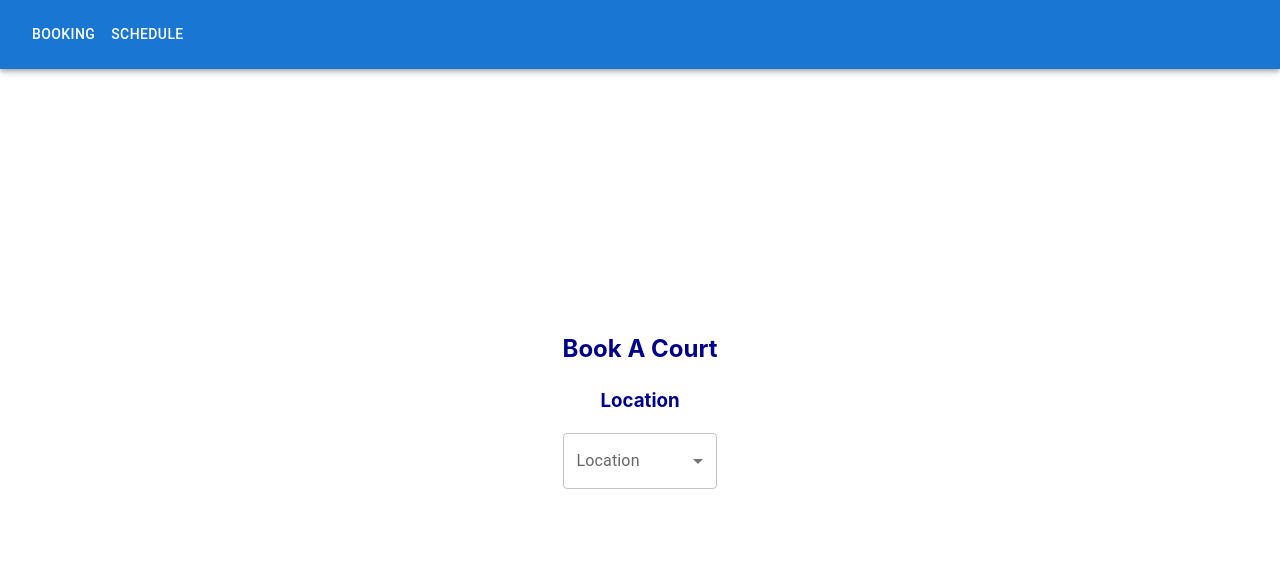
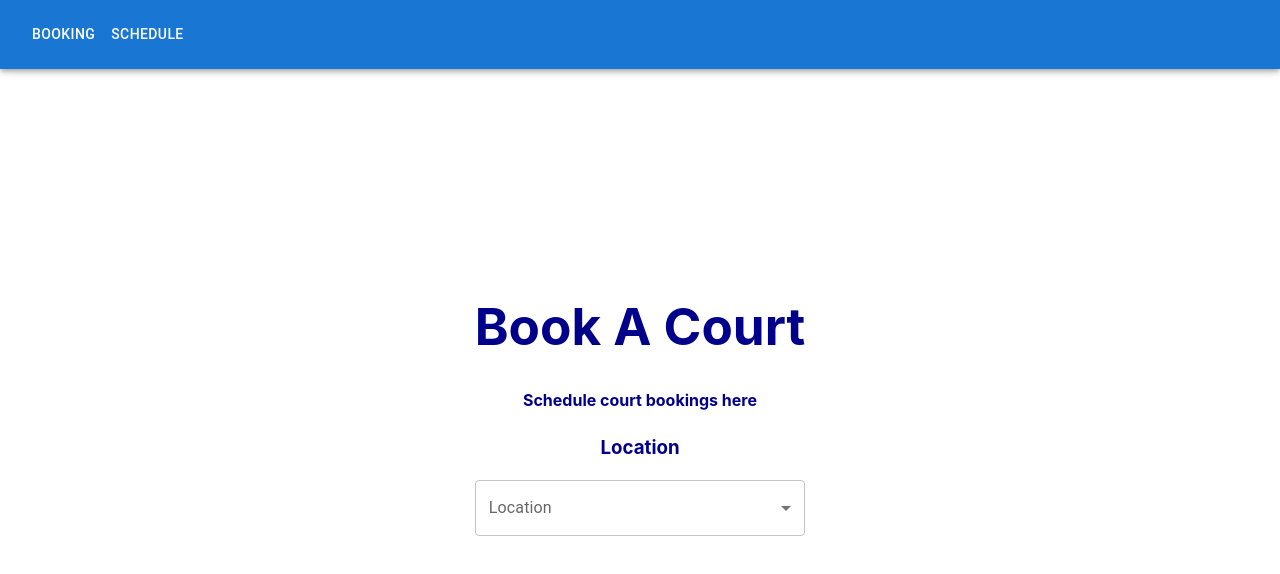
Before and after one commit to Alex-Cartwright/tennis-bot, a React (Vite) app: page /booking in a window 1280 px wide. Shown: the top 574 px of the page. Built offline with nearby package versions, Linux system fonts and the light colour scheme.

Commit message:
add content layout structure

```diff
--- /dev/null
+++ b/src/components/Header/Header.tsx
@@ -0,0 +1,15 @@
+import { Box } from "@mui/material"
+
+type HeaderProps = {
+  title: string
+  subtitle: string
+}
+
+export const Header = ({ title, subtitle }: HeaderProps) => {
+  return (
+    <Box>
+      <h1>{title}</h1>
+      <h4>{subtitle}</h4>
+    </Box>
+  )
+}
--- /dev/null
+++ b/src/components/Header/index.ts
@@ -0,0 +1 @@
+export * from './Header'
--- /dev/null
+++ b/src/components/Layout/ContentLayout.tsx
@@ -0,0 +1,17 @@
+import { Box } from "@mui/material"
+import { Header } from "../Header"
+
+type ContentLayoutProps = {
+  title: string,
+  subtitle: string,
+  children: React.ReactNode
+}
+
+export const ContentLayout = ({ title, subtitle, children } : ContentLayoutProps) => {
+  return (
+    <Box>
+    <Header title={title} subtitle={subtitle} />
+      {children}
+    </Box>
+  )
+}
--- /dev/null
+++ b/src/components/Layout/MainLayout.tsx
@@ -0,0 +1,13 @@
+import { Navbar } from "../Navbar"
+import { Box } from "@mui/material"
+
+type MainLayoutProps = {
+  children: React.ReactNode
+}
+
+export const MainLayout = ({ children } : MainLayoutProps) => {
+  return <Box>
+    <Navbar />
+    {children}
+  </Box>
+}
--- /dev/null
+++ b/src/components/Layout/index.ts
@@ -0,0 +1,2 @@
+export * from './MainLayout'
+export * from './ContentLayout'
--- a/src/features/booking/routes/Booking.tsx
+++ b/src/features/booking/routes/Booking.tsx
@@ -2,6 +2,7 @@ import { DateCalendar } from "@mui/x-date-pickers"
 import { fetchLocations } from "../api/fetchLocations"
 import { Box, FormControl, InputLabel, MenuItem, Select } from "@mui/material";
 import { useState } from "react";
+import { ContentLayout } from "../../../components/Layout";
 
 export const Booking = () => {
 
@@ -10,8 +11,7 @@ export const Booking = () => {
   const [location, setLocation] = useState('');
 
   return (
-    <Box>
-      <h2>Book A Court</h2>
+    <ContentLayout title="Book A Court" subtitle="Schedule court bookings here">
       <h3>Location</h3>
       <FormControl fullWidth>
         <InputLabel id="booking-location-label">Location</InputLabel>
@@ -33,6 +33,6 @@ export const Booking = () => {
           <h3>Times</h3>
         </>
       )}
-    </Box>
+    </ContentLayout>
   )
 }
--- a/src/features/schedule/routes/Schedule.tsx
+++ b/src/features/schedule/routes/Schedule.tsx
@@ -1,9 +1,10 @@
+import { ContentLayout } from "../../../components/Layout"
 
 export const Schedule = () => {
   return (
-    <div>
-      <h2>Schedule</h2>
-      View your scheduled bookings here
-    </div>
+    <ContentLayout title="Schedule" subtitle="View Scheduled Bookings">
+      <>
+      </>
+    </ContentLayout>
   )
 }
--- a/src/routes/index.tsx
+++ b/src/routes/index.tsx
@@ -1,16 +1,17 @@
 import { Outlet, useRoutes } from "react-router-dom"
 import { Home } from "../features/home"
-import { Navbar } from "../components/Navbar"
 import { Booking } from "../features/booking"
 import { Schedule } from "../features/schedule/routes/Schedule"
+import { MainLayout } from "../components/Layout"
 
 export const AppRoutes = () => {
 
   const App = () => {
     return (
       <div>
-        <Navbar />
-        <Outlet />
+        <MainLayout>
+          <Outlet />
+        </MainLayout>
       </div>
     )
   }
```
